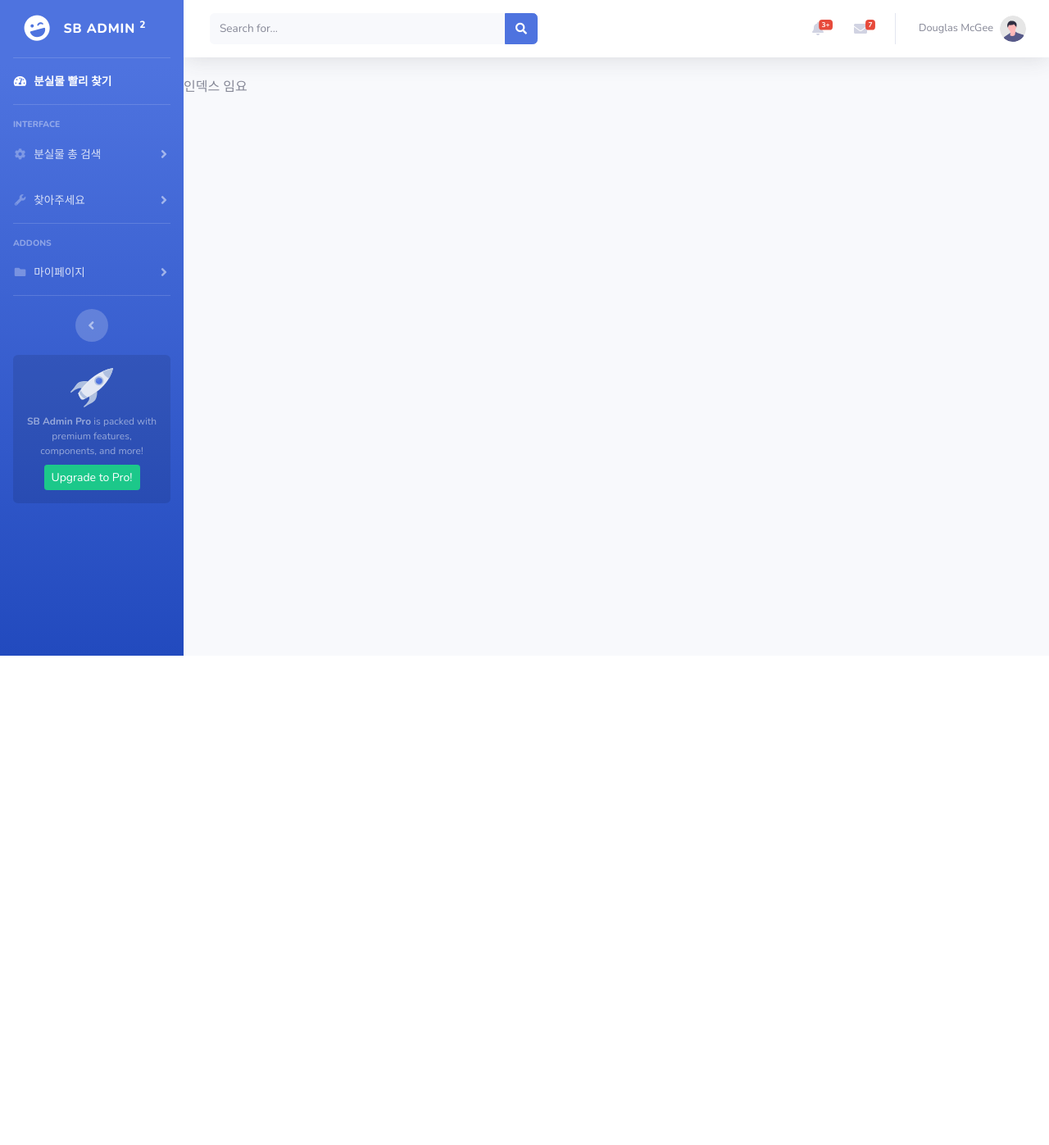
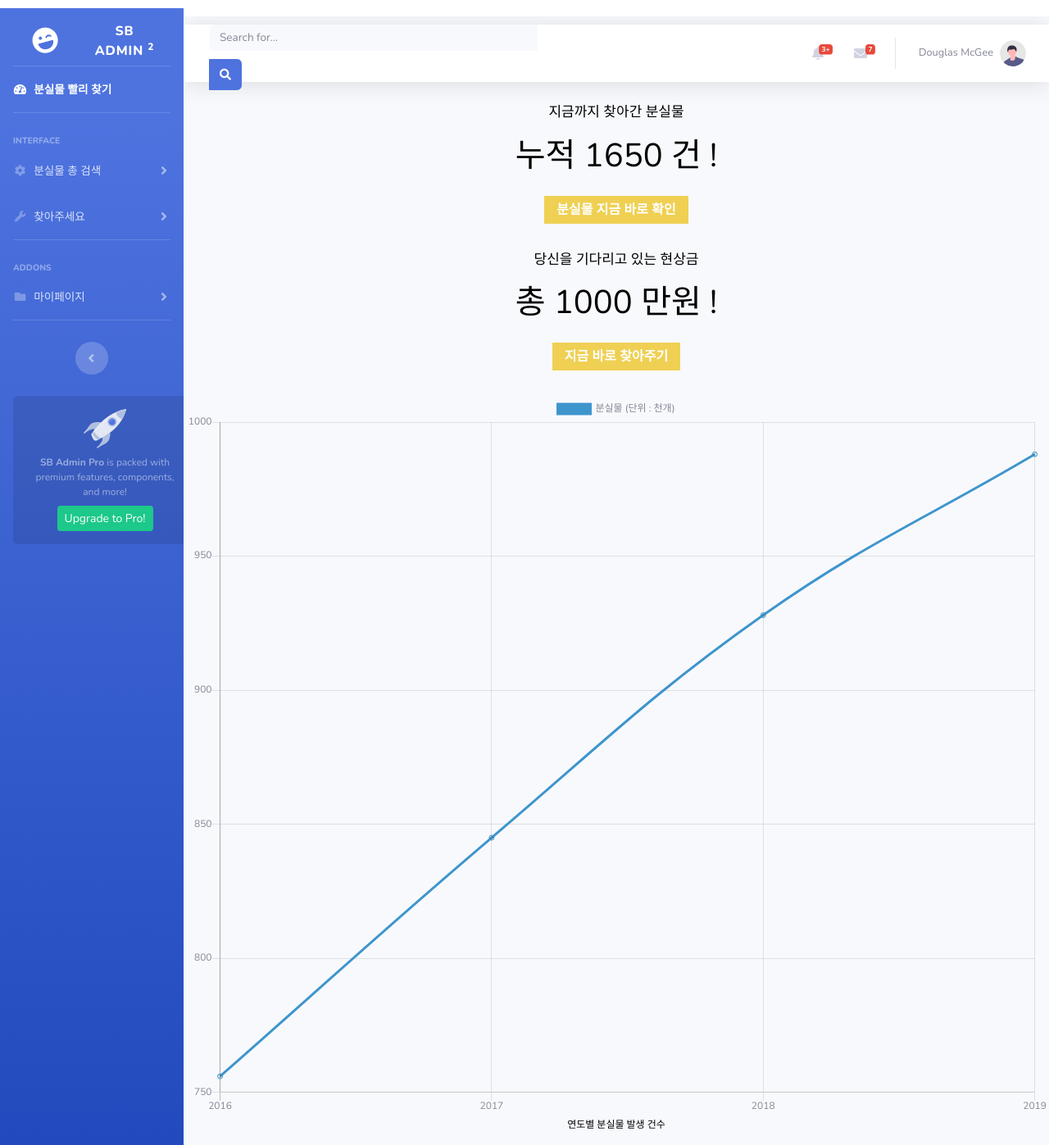
Before and after one commit to JHYUNN-LEE/ACHACHA_PROJECT, a Django app: page / in a window 1280 px wide. Shown: the whole page at 82% size. Before the commit the page ends 800 px from the top, so only its background shows below. Run offline with Django 3.2, Linux system fonts and the light colour scheme; some libraries are stand-ins or nearby versions.

Commit message:
index.html

```diff
--- a/achacha_django/templates/ACHACHA/index.html
+++ b/achacha_django/templates/ACHACHA/index.html
@@ -2,14 +2,97 @@
 <html lang="en">
 <head>
     <meta charset="UTF-8">
-    <title>Title</title>
+    <title>ACHACHA</title>
+    <script src="https://code.jquery.com/jquery-3.6.0.min.js"></script>
+    <script src="https://cdnjs.cloudflare.com/ajax/libs/Chart.js/2.5.0/Chart.min.js"></script>
+    <script>
+    $(function() {
+        var count0 = count1 = count2 = 0;
+
+        timeCounter();
+
+        function timeCounter() {
+
+            id0 = setInterval(count0Fn, 0.00001);
+
+            function count0Fn() {
+            count0++;
+            if (count0 > 2356) {
+                clearInterval(id0);
+            } else {
+                $(".number").eq(0).text(count0);
+            }
+
+            }
+
+            id1 = setInterval(count1Fn, 0.00001);
+
+            function count1Fn() {
+            count1++;
+            if (count1 > 1000) {
+                clearInterval(id1);
+            } else {
+                $(".number").eq(1).text(count1);
+            }
+            }
+        }
+        new Chart(document.getElementById("line-chart"), {
+            type: 'line',
+            data: {
+                labels: [2016,2017,2018,2019],
+                datasets: [{
+                    data: [756,845,928,988],
+                    label: "분실물 (단위 : 천개)",
+                    borderColor: "#3e95cd",
+                    fill: false
+                }
+                ]
+            },
+        });
+    });
+
+    </script>
+
+    <style>
+        p, h1{
+            color: black;
+            text-align: center;
+            font-size: 17px;
+        }
+        button{
+            background-color:#EFD053 ;
+            font-weight: bold;
+            color: white;
+            border: 0px;
+            padding: 5px 15px;
+        }
+        div{
+            width: 100%;
+            text-align: center;
+            display: inline-block;
+            margin-top: 10px;
+        }
+        .name{
+            font-size: 12px;
+        }
+    </style>
 </head>
 <body>
 {% extends 'base/base.html' %}
 
 {% block content %}
-    <span>인덱스 임요 </span>
-
+    <p> 지금까지 찾아간 분실물 </p>
+    <h1> 누적 <span class="number"></span> 건 ! </h1>
+    <div class="btn"><button onclick="location.href='all_search/'"> 분실물 지금 바로 확인 </button></div>
+    <br>
+    <br>
+    <p> 당신을 기다리고 있는 현상금 </p>
+    <h1> 총 <span class="number"></span> 만원 ! </h1>
+    <div class="btn"><button onclick="location.href='acha_money/'"> 지금 바로 찾아주기 </button></div>
+    <br>
+    <br>
+    <canvas id="line-chart" width="300" height="250"></canvas>
+    <p class="name">연도별 분실물 발생 건수</p>
 {% endblock %}
 
 </body>
```
